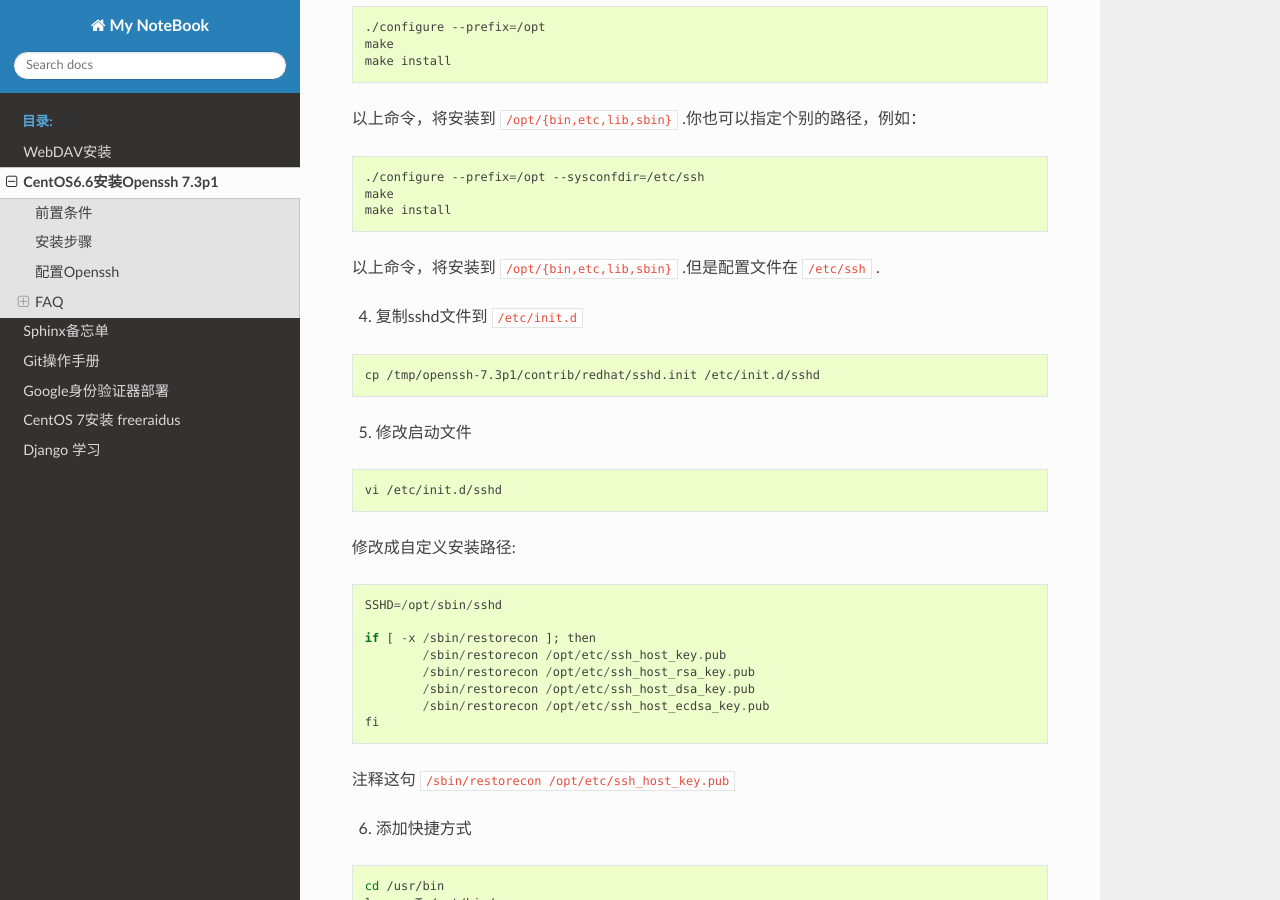
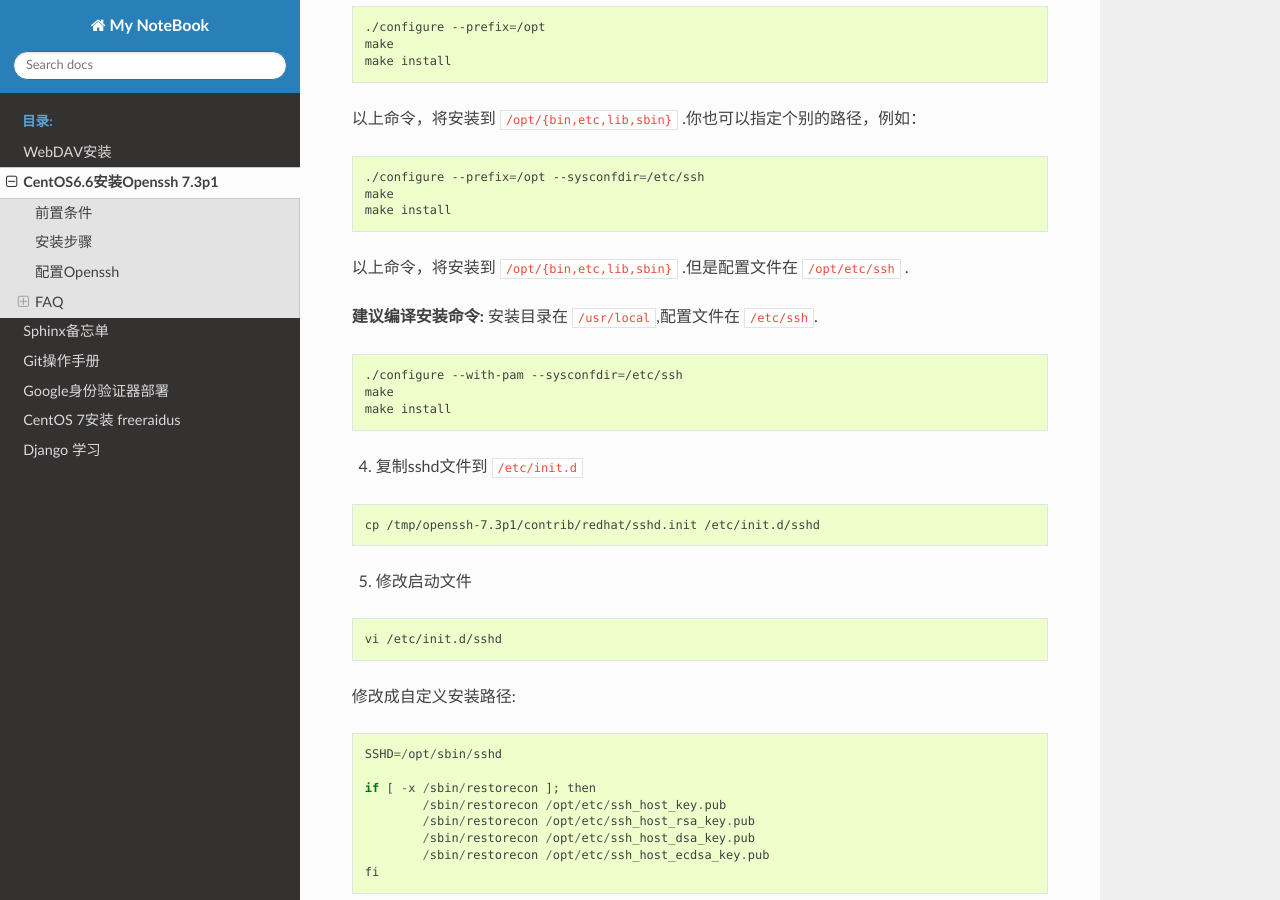
Before and after one commit to ywyt738/my_note, a Sphinx documentation site: the page built from source/installation_openssh.rst, in a window 1280 px wide and 900 px high, scrolled down 1117 px. Built offline with Sphinx 7.4.7 and the Read the Docs theme 2.0.0, drawn with Linux system fonts in a browser that asks for light colours.

Commit message:
更新安装openssh

```diff
--- a/source/installation_openssh.rst
+++ b/source/installation_openssh.rst
@@ -64,7 +64,16 @@ CentOS6.6安装Openssh 7.3p1
     make
     make install
 
-以上命令，将安装到 ``/opt/{bin,etc,lib,sbin}`` .但是配置文件在 ``/etc/ssh`` .
+以上命令，将安装到 ``/opt/{bin,etc,lib,sbin}`` .但是配置文件在 ``/opt/etc/ssh`` .
+
+**建议编译安装命令:**
+安装目录在 ``/usr/local``,配置文件在 ``/etc/ssh``.
+
+.. code-block:: shell
+
+  ./configure --with-pam --sysconfdir=/etc/ssh
+  make
+  make install
 
 4. 复制sshd文件到 ``/etc/init.d``
 
```
Also changed, not shown: 4 other files.
